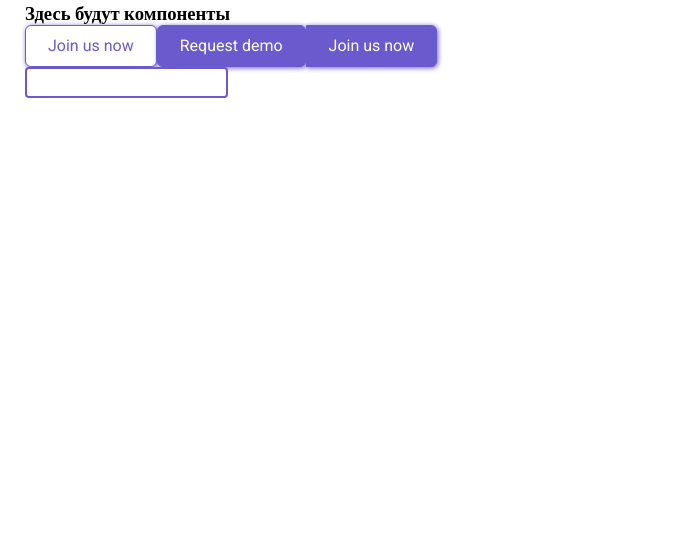
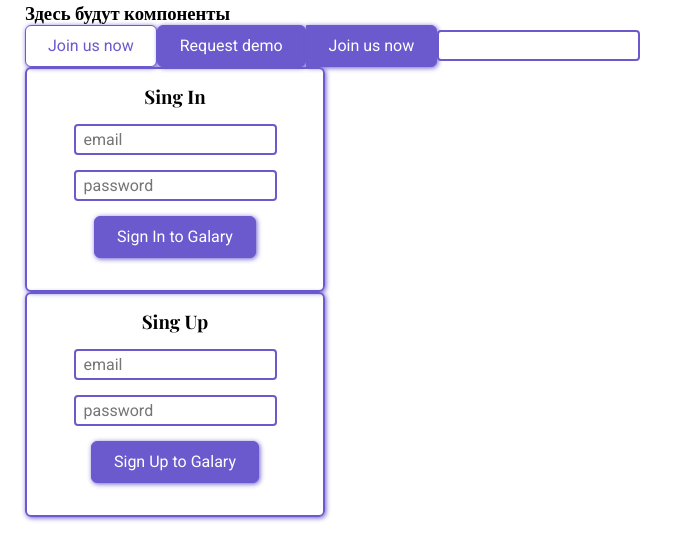
Before and after one commit to Romberto/groupthree, a React (Vite) app: page / in a window 1280 px wide. Shown: the top 560 px of the page, without its empty margins (0-681 px from the left). Built offline with nearby package versions, Linux system fonts and the light colour scheme; a web font is replaced by a local one.

Commit message:
форма регистрации и входа

```diff
--- a/src/App.tsx
+++ b/src/App.tsx
@@ -1,15 +1,17 @@
 import Button from "./components/UI/Button/Button";
 import Input from "./components/UI/Input/Input";
+import RegisterForm from "./components/UI/RegisterForm/RegisterForm";
 
 function App() {
   return (
     <div className="container">
       <h3>Здесь будут компоненты</h3>
-      <Button text="Join us now" mode="btn-white"/>
-      <Button text="Request demo" mode="btn-violet"/>
-      <Button text="Join us now" mode="btn-round-rigth"/>
-      <br/>
-      <Input/>
+      <Button  mode="btn-white" >Join us now</Button>
+      <Button  mode="btn-violet" >Request demo</Button>
+      <Button  mode="btn-round-rigth" >Join us now</Button>
+      <Input />
+      <RegisterForm mode="singIn"/>
+      <RegisterForm mode="singUp"/>
     </div>
   );
 }
--- a/src/components/UI/Button/Button.module.css
+++ b/src/components/UI/Button/Button.module.css
@@ -12,6 +12,7 @@
   text-align: left;
   text-underline-position: from-font;
   text-decoration-skip-ink: none;
+  transition: background-color 0.1s ease;
 }
 
 .btn_violet {
--- a/src/components/UI/Button/Button.tsx
+++ b/src/components/UI/Button/Button.tsx
@@ -2,23 +2,21 @@ import { ButtonHTMLAttributes } from "react";
 import styles from "./Button.module.css";
 
 interface ButtonProps extends ButtonHTMLAttributes<HTMLButtonElement> {
-  text: string;
   mode: "btn-violet" | "btn-white" | "btn-round-rigth";
+  className?:string,
 }
 
-const Button = (props: ButtonProps, { ...rest }) => {
+const Button: React.FC<ButtonProps> = ({ children, mode, className = "", ...rest }) => {
     return (
       <button
         {...rest}
-      className={`${
-        props.mode === "btn-violet"
+        className={`${mode === "btn-violet"
           ? styles.btn_violet
-          : props.mode === "btn-white"
+          : mode === "btn-white"
           ? styles.btn_white
-          : styles.btn_round_right
-      }`}
+          : styles.btn_round_right} ${className}`}
       >
-      {props.text}
+        {children}
       </button>
     );
   };
--- a/src/components/UI/Input/Input.module.css
+++ b/src/components/UI/Input/Input.module.css
@@ -6,4 +6,11 @@
     background-color: #fff;
     border: 2px solid var(--lilac);
     border-radius: 4px;
+    transition: background-color 0.1s ease;
 }
+
+.input:focus{
+    border: 2px solid var(--lilac);
+    outline: none;
+    box-shadow: var(--lilac) 1px 1px 5px 0px;
+}
--- a/src/components/UI/Input/Input.tsx
+++ b/src/components/UI/Input/Input.tsx
@@ -1,11 +1,16 @@
 
+import { InputHTMLAttributes } from 'react';
 import styled from './Input.module.css'
 
-const Input = ({...rest}) => {
+interface InputProps extends InputHTMLAttributes<HTMLInputElement>{
+  className?:string
+}
+
+const Input: React.FC<InputProps> = ({className="", ...rest}) => {
   return (
-    <div>
-      <input {...rest} className={styled.input}></input>
-    </div>
+    <>
+      <input {...rest} className={`${styled.input} ${className}`}></input>
+    </>
   )
 };
 
--- /dev/null
+++ b/src/components/UI/RegisterForm/RegisterForm.module.css
@@ -0,0 +1,24 @@
+.form{
+    padding: 15px;
+    display: flex;
+    flex-direction: column;
+    align-items: center;
+    height: 225px;
+    width: 300px;
+    border: 2px solid var(--lilac);
+    row-gap: 15px;
+    border-radius: 6px;
+    box-shadow: var(--lilac) 1px 1px 5px 0px;
+}
+.form_error{
+    font-size: 12px;
+    color: var(--error);
+    position: absolute;
+    top: 30px;
+    left: 5px;
+}
+
+
+.label{
+    position: relative;
+}
--- /dev/null
+++ b/src/components/UI/RegisterForm/RegisterForm.tsx
@@ -0,0 +1,151 @@
+import React, { ChangeEvent, FormEvent, useState } from "react";
+import Input from "../Input/Input";
+import Button from "../Button/Button";
+import styled from "./RegisterForm.module.css";
+
+interface RegisterFormProps {
+  className?: string;
+  mode: "singIn" | "singUp";
+}
+
+const RegisterForm: React.FC<RegisterFormProps> = ({
+  className = "",
+  mode,
+  ...rest
+}) => {
+  const [formData, setFormData] = useState({
+    email: "",
+    password: "",
+  });
+  const [formErrors, setFormErrors] = useState({
+    email: "",
+    password: "",
+    form: "",
+  });
+
+  function isEmaiValid(value: string) {
+    const emailRegex = /^[^\s@]+@[^\s@]+\.[^\s@]+$/;
+    return emailRegex.test(value);
+  }
+
+  function LogIn(email: string, password: string) {
+    const user = window.localStorage.getItem("User");
+    if (user) {
+      if (
+        email === JSON.parse(user).email &&
+        password === JSON.parse(user).password
+      ) {
+        window.localStorage.setItem(
+          "User",
+          JSON.stringify({ email: email, password: password, auth: true })
+        );
+      }
+    }
+  }
+
+  function addUser(email: string, password: string) {
+    const checkEmail = window.localStorage.getItem("User");
+    if (checkEmail && JSON.parse(checkEmail).email === email) {
+      setFormErrors((prevState) => ({
+        ...prevState,
+        email: "Email already registered",
+      }));
+    } else {
+      window.localStorage.setItem(
+        "User",
+        JSON.stringify({ email: email, password: password, auth: true })
+      );
+    }
+  }
+  const onSubmit = (e: FormEvent<HTMLFormElement>) => {
+    e.preventDefault();
+    const isFormValid = Object.values(formErrors).every(
+      (error) => error === ""
+    );
+    const [email, password] = Object.values(formData);
+    if (isFormValid) {
+      {
+        mode === "singIn" && LogIn(email, password);
+      }
+      {
+        mode === "singUp" && addUser(email, password);
+      }
+    } else {
+      return;
+    }
+  };
+
+  const handleInputChange = (e: React.ChangeEvent<HTMLInputElement>) => {
+    const { name, value } = e.target;
+    setFormData((prevState) => ({
+      ...prevState,
+      [name]: value,
+    }));
+    if (!value) {
+      setFormErrors((prevState) => ({
+        ...prevState,
+        [name]: "required field",
+      }));
+    } else if (name === "email" && value.length > 0 && !isEmaiValid(value)) {
+      setFormErrors((prevState) => ({
+        ...prevState,
+        [name]: "incorrect email",
+      }));
+    } else if (name === "password" && value.length <= 3) {
+      setFormErrors((prevState) => ({
+        ...prevState,
+        [name]: "must be at least 3 characters long",
+      }));
+    } else {
+      setFormErrors((prevState) => ({
+        ...prevState,
+        [name]: "",
+      }));
+    }
+  };
+
+  return (
+    <>
+      <form
+        className={`${styled.form} ${className}`}
+        onSubmit={onSubmit}
+        {...rest}
+      >
+        <h3>{mode === "singIn" ? "Sing In" : "Sing Up"}</h3>
+        <label className={styled.label}>
+          <Input
+            type="mail"
+            name="email"
+            placeholder="email"
+            required
+            value={formData.email}
+            onChange={handleInputChange}
+          />
+          {formErrors.email && (
+            <span className={styled.form_error}>{formErrors.email}</span>
+          )}
+        </label>
+
+        <label className={styled.label}>
+          <Input
+            type="password"
+            name="password"
+            placeholder="password"
+            required
+            value={formData.password}
+            onChange={handleInputChange}
+          />
+          {formErrors.password && (
+            <span className={styled.form_error}>{formErrors.password}</span>
+          )}
+        </label>
+
+        <Button mode="btn-violet" type="submit">
+          Sign {`${mode === "singIn" ? "In" : "Up"}`} to Galary
+        </Button>
+      </form>
+    </>
+  );
+};
+
+export default RegisterForm;
--- a/src/index.css
+++ b/src/index.css
@@ -4,6 +4,7 @@
   --black-ligth: #323842;
   --gray: #bcc1ca;
   --white: #fff;
+  --error: red;
 }
 
 body {
```
Lines whose indentation alone changed are shown as unchanged.
